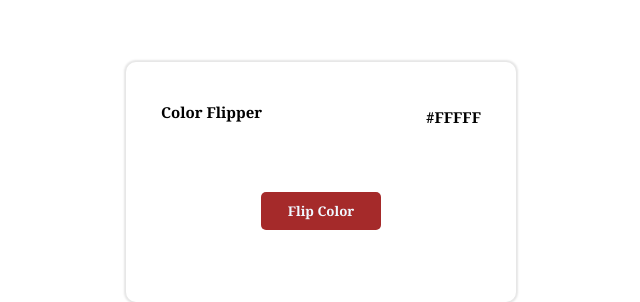
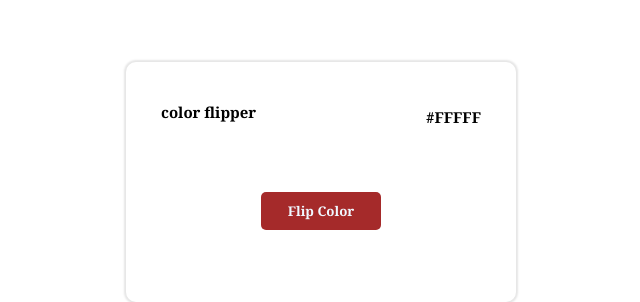
Before and after one commit to itzkesh17/Color-Flipper, a plain HTML site: page index.html in a window 1280 px wide. Shown: the part 218-520 px from the top of the page, 319-959 px from the left. Drawn offline with Linux system fonts and the light colour scheme.

Commit message:
modified some minor changes.

```diff
--- a/index.html
+++ b/index.html
@@ -11,7 +11,7 @@
     <div class="container">
         <div class="content">
             <div class="div">
-            <h1>Color Flipper</h1>
+            <h1>color flipper</h1>
             <p id="textColor">#FFFFF</p>
             </div>
             <div class="btn">
```
